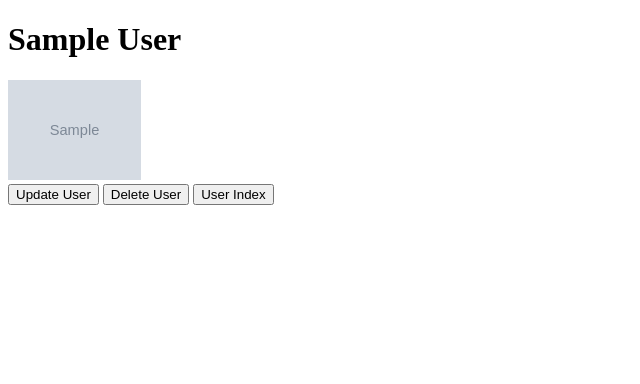
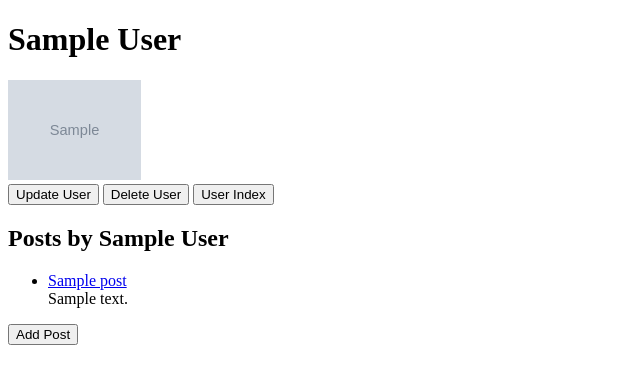
Before and after one commit to mjanicki01/23.1-sql-alchemy, a Flask app: page /1 in a window 1280 px wide. Shown: the top 384 px of the page, without its empty margins (0-640 px from the left). Run offline with Flask 2, Linux system fonts and the light colour scheme; tables that the repository leaves empty hold one stand-in row (values such as "Sample post"); grey boxes marked "Sample" are stand-in pictures.

Commit message:
Add Posts class model, add post routes to connect posts to users, update seed file

```diff
--- a/app.py
+++ b/app.py
@@ -1,6 +1,6 @@
-from flask import Flask, request, render_template,  redirect, flash, session
+from flask import Flask, request, render_template, redirect
 from flask_debugtoolbar import DebugToolbarExtension
-from models import db, connect_db, Users
+from models import db, connect_db, Users, Posts
 
 app = Flask(__name__)
 
@@ -13,51 +13,61 @@ debug = DebugToolbarExtension(app)
 
 
 connect_db(app)
-#db.create_all()
 
 @app.route('/')
 def list_users():
     users = Users.query.all()
+
     return render_template('index.html', users=users)
+
+
+# User-specific routes & view functions ------------------
+
+@app.route("/<int:user_id>")
+def user_detail(user_id):
+    user = Users.query.get_or_404(user_id)
+    posts = Posts.query.filter_by(creator_id = user_id)
+
+    return render_template("userdetail.html", user=user, posts=posts)
 
 
 @app.route('/adduser')
 def render_add_user():
+
     return render_template('adduser.html')
 
 
 @app.route('/adduser', methods=["POST"])
-def create_user():
+def add_user():
     first_name = request.form["first_name"]
     last_name = request.form["last_name"]
     img_url = request.form["image"]
     new_user  = Users(first_name=first_name, last_name=last_name, img_url=img_url)
+
     db.session.add(new_user)
     db.session.commit()
+
     return redirect('/')
-
-
-@app.route("/<int:user_id>")
-def show_user(user_id):
-    user = Users.query.get_or_404(user_id)
-    return render_template("userdetail.html", user=user)
 
 
 @app.route("/delete/<int:user_id>", methods=["POST"])
 def delete_user(user_id):
     Users.query.filter(Users.id == user_id).delete()
     db.session.commit()
+
     return redirect('/')
+#to-do: Create method in models.py to handle try/except to handle if user has posts (fk constraint violation)
 
 
 @app.route("/update/<int:user_id>")
 def render_update_user(user_id):
     user = Users.query.get_or_404(user_id)
+
     return render_template('updateuser.html', user=user)
 
 
 @app.route("/update/<int:user_id>", methods=["POST"])
-def edit_user(user_id):
+def update_user(user_id):
     user = Users.query.get_or_404(user_id)
     user.first_name = request.form["first_name"]
     user.last_name = request.form["last_name"]
@@ -67,3 +77,61 @@ def edit_user(user_id):
     db.session.commit()
 
     return redirect('/')
+
+
+
+# Post-specific routes & view functions ---------------------
+
+@app.route("/post/<int:post_id>")
+def show_post(post_id):
+    post = Posts.query.get_or_404(post_id)
+
+    return render_template("postdetail.html", post=post)
+
+
+@app.route('/addpost/<int:user_id>')
+def render_add_post(user_id):
+    user = Users.query.get_or_404(user_id)
+
+    return render_template('addpost.html', user=user)
+
+
+@app.route('/addpost', methods=["POST"])
+def add_post():
+    title = request.form["title"]
+    content = request.form["content"]
+    creator_id = request.form["creator_id"]
+    new_post  = Posts(title=title, content=content, creator_id=creator_id)
+
+    db.session.add(new_post)
+    db.session.commit()
+
+    return redirect(f'/{creator_id}')
+
+
+@app.route("/delete/post/<int:post_id>", methods=["POST"])
+def delete_post(post_id):
+    Posts.query.filter(Posts.id == post_id).delete()
+    db.session.commit()
+
+    return redirect('/')
+
+
+@app.route('/updatepost/<int:post_id>')
+def render_update_post(post_id):
+    post = Posts.query.get_or_404(post_id)
+
+    return render_template('updatepost.html', post=post)
+
+
+@app.route('/updatepost/<int:post_id>', methods=["POST"])
+def update_post(post_id):
+    post = Posts.query.get_or_404(post_id)
+    post.title = request.form["title"]
+    post.content = request.form["content"]
+    post.creator_id = request.form["creator_id"]
+
+    db.session.add(post)
+    db.session.commit()
+
+    return redirect(f'/post/{post_id}')
--- a/templates/index.html
+++ b/templates/index.html
@@ -7,7 +7,7 @@
         {% for user in users %}
         <li><a href="/{{user.id}}">{{user.first_name}} {{user.last_name}}</a></li>
         {% endfor %}
-      </ul>
+    </ul>
 
     <a href="/adduser">Add User</a>
 
--- a/templates/updateuser.html
+++ b/templates/updateuser.html
@@ -10,4 +10,6 @@
         <button>Update User</button>
     </form>
 
+
+
 {% endblock %}
--- a/templates/userdetail.html
+++ b/templates/userdetail.html
@@ -14,4 +14,16 @@
         User Index</button>
     </form>
 
+    <h2>Posts by {{user.first_name}} {{user.last_name}}</h2>
+    <ul>
+        {% for post in posts %}
+        <li><a href="post/{{post.id}}">{{post.title}}</a> <br/> {{post.content}}</li>
+        {% endfor %}
+    </ul>
+
+    <form>
+    <button formaction="/addpost/{{user.id}}" formmethod="GET">
+        Add Post</button>
+    </form>
+
 {% endblock %}
```
Also changed, not shown: models.py (+18 -0 lines), seed.py (added, +22 -0 lines), templates/addpost.html (added, +13 -0 lines), templates/postdetail.html (added, +22 -0 lines), templates/updatepost.html (added, +15 -0 lines), test.py (+40 -7 lines).
